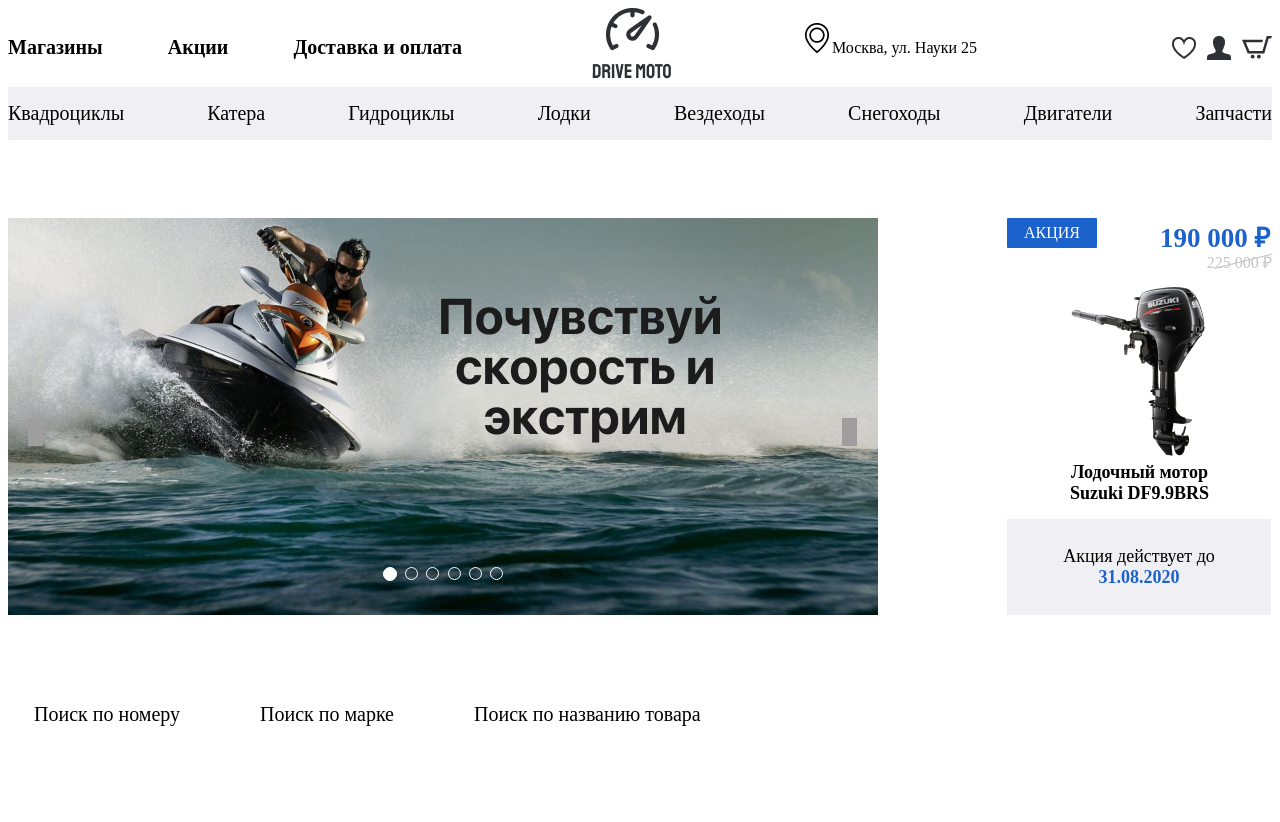
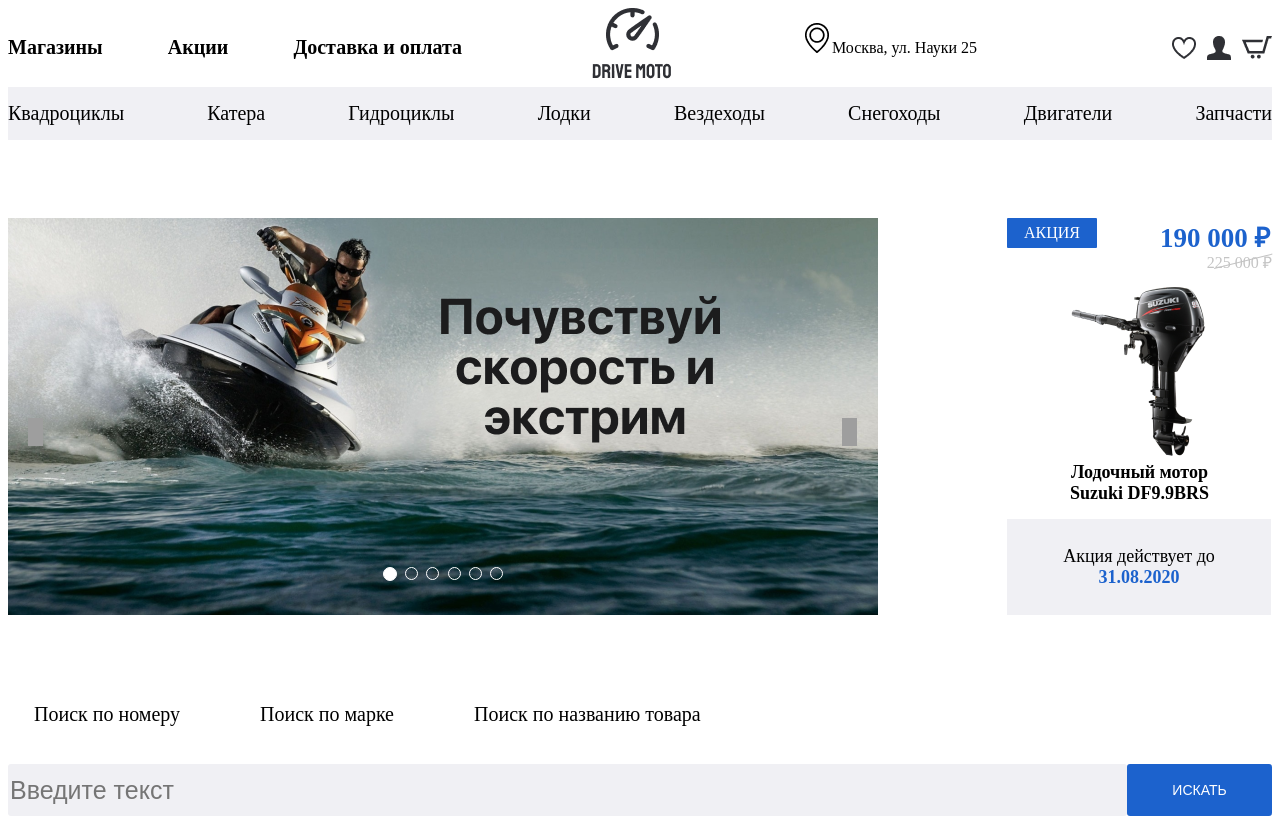
Before and after one commit to Alexandr-ace/shop, a React (Create React App) app: page / in a window 1280 px wide. Before the commit the page ends 800 px from the top, so only its background shows below. Built offline with nearby package versions, Linux system fonts and the light colour scheme; grey boxes are pictures that could not be loaded.

Commit message:
modified:   src/App.jsx

```diff
--- a/src/App.jsx
+++ b/src/App.jsx
@@ -1,4 +1,5 @@
 import "./App.css";
+import Five from "./components/Five/Five";
 import Four from "./components/Four/Four";
 import One from "./components/One/One";
 import Three from "./components/Three/Three";
@@ -13,6 +14,7 @@ function App() {
       <Two />
       <Three />
       <Four />
+      <Five />
     </div>
   );
 }
--- /dev/null
+++ b/src/components/Five/Five.jsx
@@ -0,0 +1,19 @@
+import React from "react";
+import styles from "./Five.module.scss";
+const logo1 = require("./img/img1.png");
+
+const Five = () => {
+  return (
+    <div className={styles.main}>
+      <form className={styles.center}>
+        <input placeholder="Введите текст" type="text" />
+        <button>
+          <div>ИСКАТЬ</div>
+          <img src={logo1} alt="" />
+        </button>
+      </form>
+    </div>
+  );
+};
+
+export default Five;
--- /dev/null
+++ b/src/components/Five/Five.module.scss
@@ -0,0 +1,58 @@
+.main {
+    // position: relative;
+    z-index: 1;
+    margin-top: 25px;
+    @media (max-width: 600px) {
+    }
+    .center {
+        margin: 0 auto;
+        height: 50px;
+        max-width: 1280px;
+        width: 100%;
+        font-size: 20px;
+        display: flex;
+        flex-direction: row;
+
+        input {
+            max-width: 1130px;
+            width: 100%;
+            height: 50px;
+            outline: none;
+            border: none;
+            background-color: #f0f0f4;
+            border-radius: 3px;
+            font-size: 25px;
+            @media (max-width: 400px) {
+                max-width: 350px;
+                width: 100%;
+                font-size: 15px;
+            }
+        }
+        button {
+            max-width: 145px;
+            width: 100%;
+            height: 52px;
+            background-color: #1c62cd;
+            border: 0;
+            color: white;
+            font-size: 14px;
+            border-radius: 3px;
+            @media (max-width: 400px) {
+                background-color: #f0f0f4;
+                width: 50px;
+            }
+            div {
+                display: block;
+                @media (max-width: 400px) {
+                    display: none;
+                }
+            }
+            img {
+                display: none;
+                @media (max-width: 400px) {
+                    display: block;
+                }
+            }
+        }
+    }
+}
```
Also changed, not shown: src/components/Five/img/img1.png (added), src/components/Three/img/img7.png (added).
